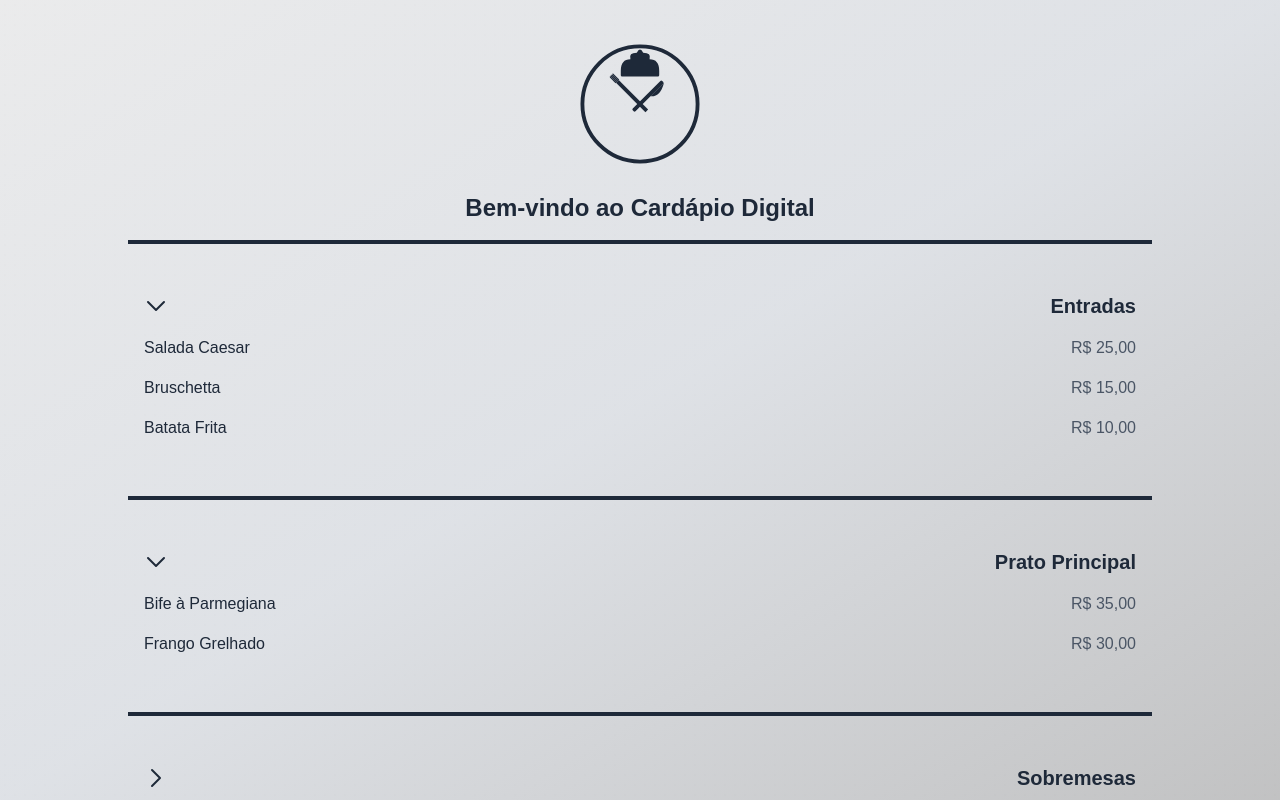
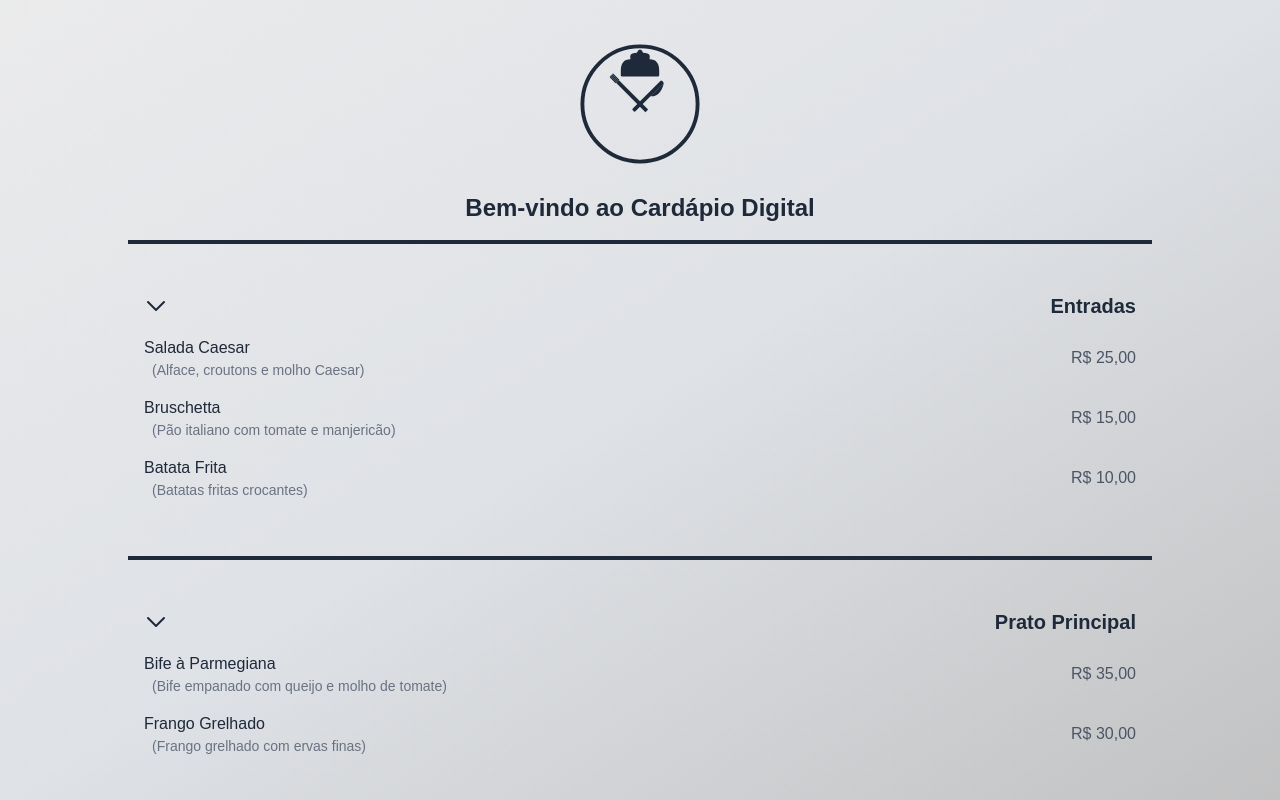
Before and after one commit to vinicius-pascoal/cardapio-digital, a Next.js app: page / in a window 1280 px wide. Built offline with nearby package versions, Linux system fonts and the light colour scheme.

Commit message:
add descricao

```diff
--- a/src/app/page.tsx
+++ b/src/app/page.tsx
@@ -9,7 +9,7 @@ import GraniteBackground from "../components/GraniteBackground";
 export default function Home() {
   return (
     <GraniteBackground>
-      <main className="flex flex-col items-center h-screen overflow-scroll text-gray-800">
+      <main className="flex flex-col items-center h-screen overflow-y-scroll overflow-x-hidden text-gray-800">
         <Image
           src={logo}
           alt="Logo do Cardápio Digital"
@@ -21,7 +21,6 @@ export default function Home() {
         </h1>
         <div className="w-4/5 mb-8 border-gray-800 border-b-4 border-solid" />
         <CategoriasList />
-
         <p className="text-sm mb-3 text-gray-600">
           Desenvolvido por{" "}
           <a
--- a/src/components/CategoriaComponet.tsx
+++ b/src/components/CategoriaComponet.tsx
@@ -11,6 +11,7 @@ interface CategoriaComponentProps {
   itens: Array<{
     nome: string;
     preco: string;
+    descricao?: string;
   }>;
 }
 
@@ -36,14 +37,19 @@ export default function CategoriaComponet({
           alt="Seta de categoria"
           className="w-6 h-6"
         />
-        <h2 className="text-xl font-bold ml-2">{nomeCategoria}</h2>
+        <h2 className="text-xl font-bold ">{nomeCategoria}</h2>
       </div>
       {isAtivo && (
-        <ul className="list-none p-0">
+        <ul className="">
           {itens.map((item, index) => (
             <li key={index} className="flex justify-between items-center mb-4">
-              <span>{item.nome}</span>
-              <span className="text-gray-600">{item.preco}</span>
+              <div className="flex flex-col">
+                <span>{item.nome}</span>
+                <span className="text-gray-500 text-sm ml-2">
+                  ({item.descricao || "Sem descrição"})
+                </span>
+              </div>
+              <span className="text-gray-600 ">{item.preco}</span>
             </li>
           ))}
         </ul>
--- a/src/components/CategoriasList.tsx
+++ b/src/components/CategoriasList.tsx
@@ -6,34 +6,74 @@ export default function CategoriasList() {
       ativo: true,
       nome: "Entradas",
       itens: [
-        { nome: "Salada Caesar", preco: "R$ 25,00" },
-        { nome: "Bruschetta", preco: "R$ 15,00" },
-        { nome: "Batata Frita", preco: "R$ 10,00" },
+        {
+          nome: "Salada Caesar",
+          preco: "R$ 25,00",
+          descricao: "Alface, croutons e molho Caesar",
+        },
+        {
+          nome: "Bruschetta",
+          preco: "R$ 15,00",
+          descricao: "Pão italiano com tomate e manjericão",
+        },
+        {
+          nome: "Batata Frita",
+          preco: "R$ 10,00",
+          descricao: "Batatas fritas crocantes",
+        },
       ],
     },
     {
       ativo: true,
       nome: "Prato Principal",
       itens: [
-        { nome: "Bife à Parmegiana", preco: "R$ 35,00" },
-        { nome: "Frango Grelhado", preco: "R$ 30,00" },
+        {
+          nome: "Bife à Parmegiana",
+          preco: "R$ 35,00",
+          descricao: "Bife empanado com queijo e molho de tomate",
+        },
+        {
+          nome: "Frango Grelhado",
+          preco: "R$ 30,00",
+          descricao: "Frango grelhado com ervas finas",
+        },
       ],
     },
     {
       ativo: false,
       nome: "Sobremesas",
       itens: [
-        { nome: "Torta de Limão", preco: "R$ 12,00" },
-        { nome: "Pudim", preco: "R$ 8,00" },
+        {
+          nome: "Torta de Limão",
+          preco: "R$ 12,00",
+          descricao: "Torta de limão com merengue",
+        },
+        {
+          nome: "Pudim",
+          preco: "R$ 8,00",
+          descricao: "Pudim de leite condensado",
+        },
       ],
     },
     {
       ativo: false,
       nome: "Bebidas",
       itens: [
-        { nome: "Refrigerante", preco: "R$ 5,00" },
-        { nome: "Suco Natural", preco: "R$ 7,00" },
-        { nome: "Cerveja Artesanal", preco: "R$ 12,00" },
+        {
+          nome: "Refrigerante",
+          preco: "R$ 5,00",
+          descricao: "Refrigerante de cola",
+        },
+        {
+          nome: "Suco Natural",
+          preco: "R$ 7,00",
+          descricao: "Suco de laranja natural",
+        },
+        {
+          nome: "Cerveja Artesanal",
+          preco: "R$ 12,00",
+          descricao: "Cerveja artesanal local",
+        },
       ],
     },
   ];
```
